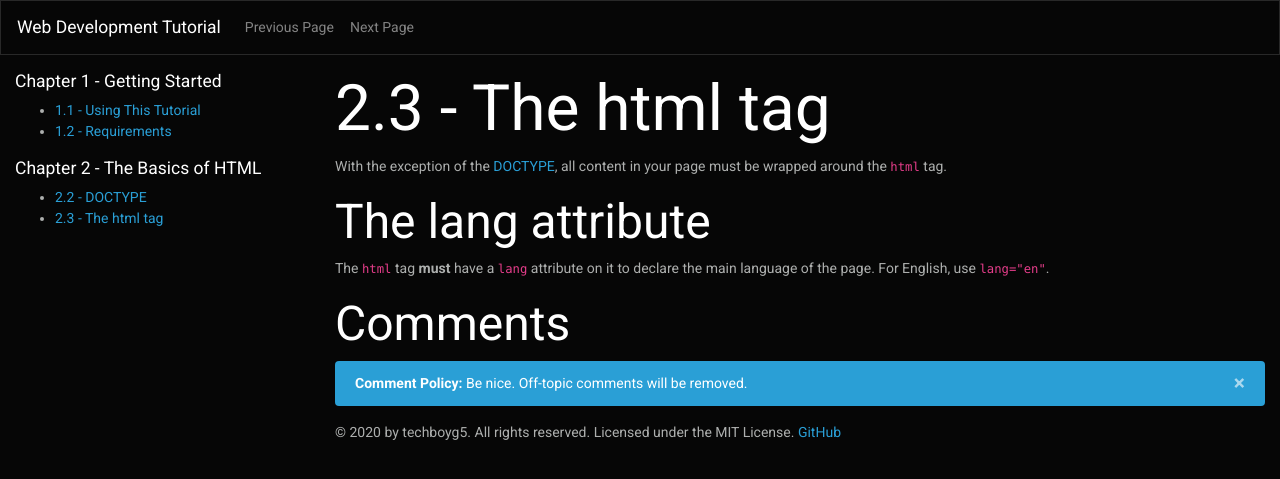
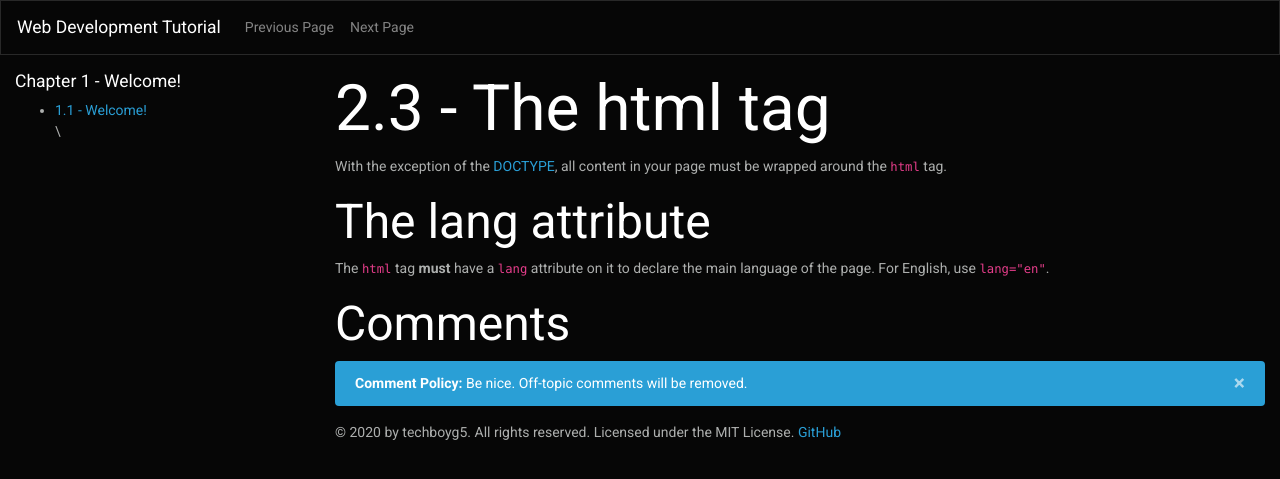
Before and after one commit to techboyg5/web-development-tutorial, a Jekyll site: the page built from chapter2/page3.html, in a window 1280 px wide. Shown: the top 479 px of the page. Built offline with Jekyll 4.4.1, drawn with Linux system fonts in a browser that asks for light colours; nearby versions of some CDN libraries; comment, search, counter and statistics services are not loaded.

Commit message:
Update default.html

```diff
--- a/_layouts/default.html
+++ b/_layouts/default.html
@@ -36,15 +36,9 @@
     <div class="container-fluid my-3">
       <div class="row">
         <div class="col-sm-3">
-            <h2 class="lead">Chapter 1 - Getting Started</h2>
+            <h2 class="lead">Chapter 1 - Welcome!</h2>
               <ul>
-                <li><a href="https://techboyg5.github.io/web-development-tutorial/chapter1/page1.html">1.1 - Using This Tutorial</a></li>
-                <li><a href="https://techboyg5.github.io/web-development-tutorial/chapter1/page2.html">1.2 - Requirements</a></li>
-              </ul>
-            <h2 class="lead">Chapter 2 - The Basics of HTML</h2>
-              <ul>
-                <li><a href="https://techboyg5.github.io/web-development-tutorial/chapter2/page2.html">2.2 - DOCTYPE</a></li>
-                <li><a href="https://techboyg5.github.io/web-development-tutorial/chapter2/page3.html">2.3 - The html tag</a></li>
+                <li><a href="https://techboyg5.github.io/web-development-tutorial/chapter1/page1.html">1.1 - Welcome!</a></li>\
               </ul>
         </div>
         <div class="col-sm">
```
